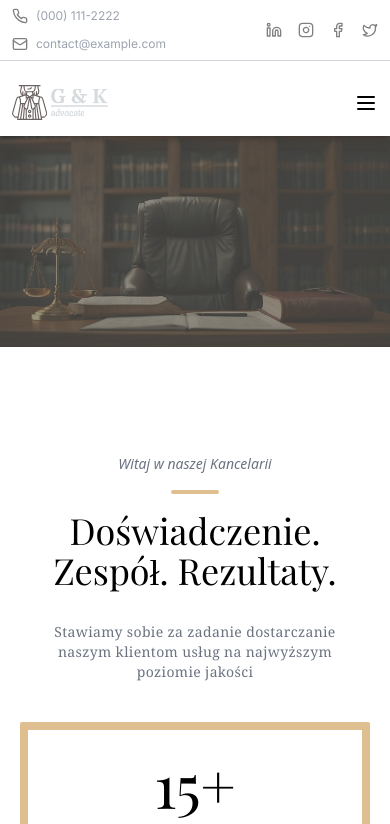
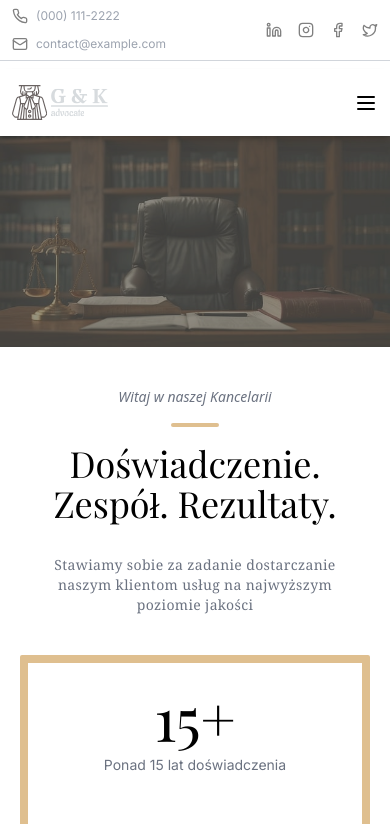
Before and after one commit to xcinek1337/kancelaria-onepage, a Next.js app: page / in a window 390 px wide. Shown: the top 824 px of the page. Built offline with nearby package versions, Linux system fonts and the light colour scheme; a web font is replaced by a local one.

Commit message:
added scroll padding for better navigation

```diff
--- a/src/app/globals.css
+++ b/src/app/globals.css
@@ -6,6 +6,11 @@
 @import "tailwindcss/components";
 
 @import "tailwindcss/utilities";
+
+/* divine size navbar in nav scrolling */
+html {
+	scroll-padding-top: 123px;
+}
 
 .input-form {
 	width: 100%;
@@ -18,22 +23,15 @@
 .input-form:focus {
 	box-shadow: 0 0 0 2px rgba(251, 191, 36, 0.5);
 }
-.hero{
-	background-image: url('/hero-full.jpg');
-}
-section:before {
-	height: 90px;
-	content: "";
-	display: block;
+.hero {
+	background-image: url("/hero-full.jpg");
 }
 
 @media only screen and (max-width: 768px) {
-	section:before {
-		height: 67px;
-		content: "";
-		display: block;
+	html {
+		scroll-padding-top: 70px;
 	}
-	.hero{
-		background-image: url('/hero-small.jpg');
+	.hero {
+		background-image: url("/hero-small.jpg");
 	}
 }
```
